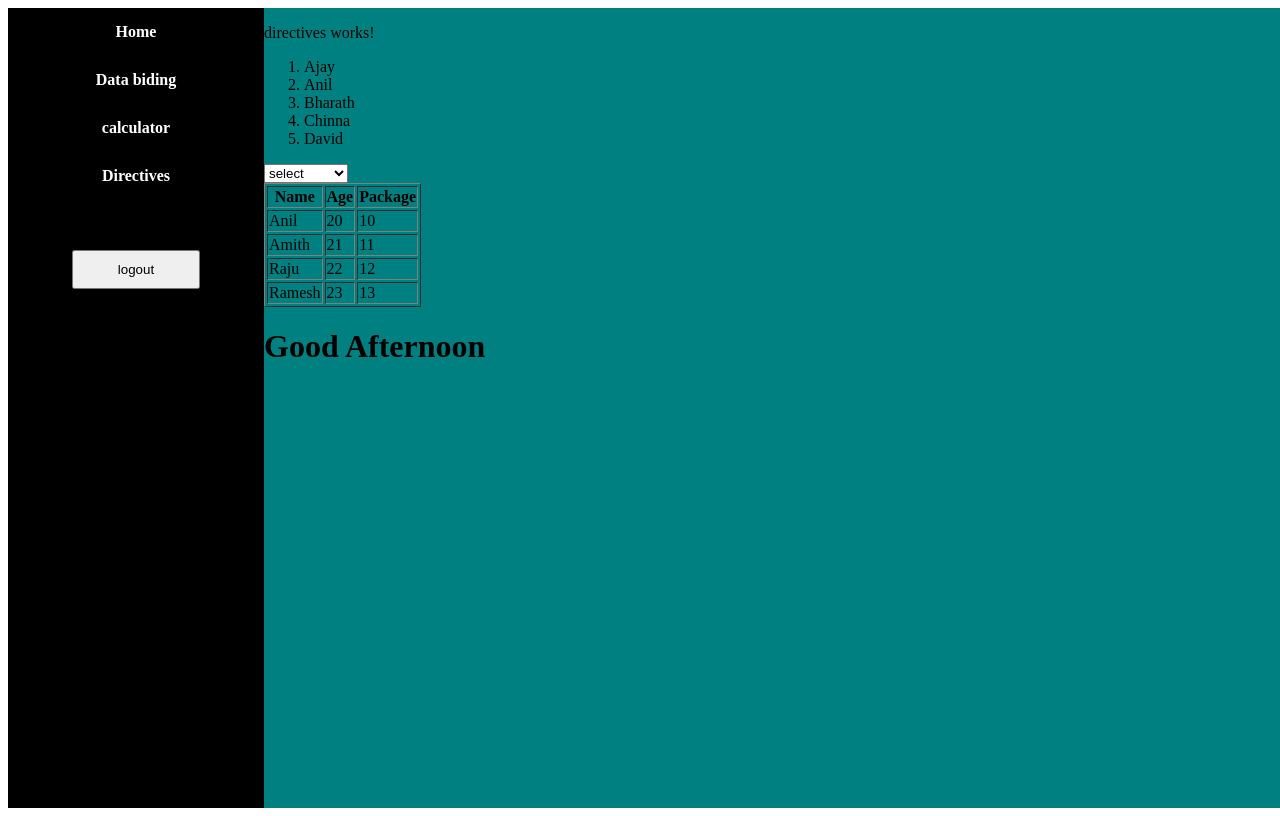
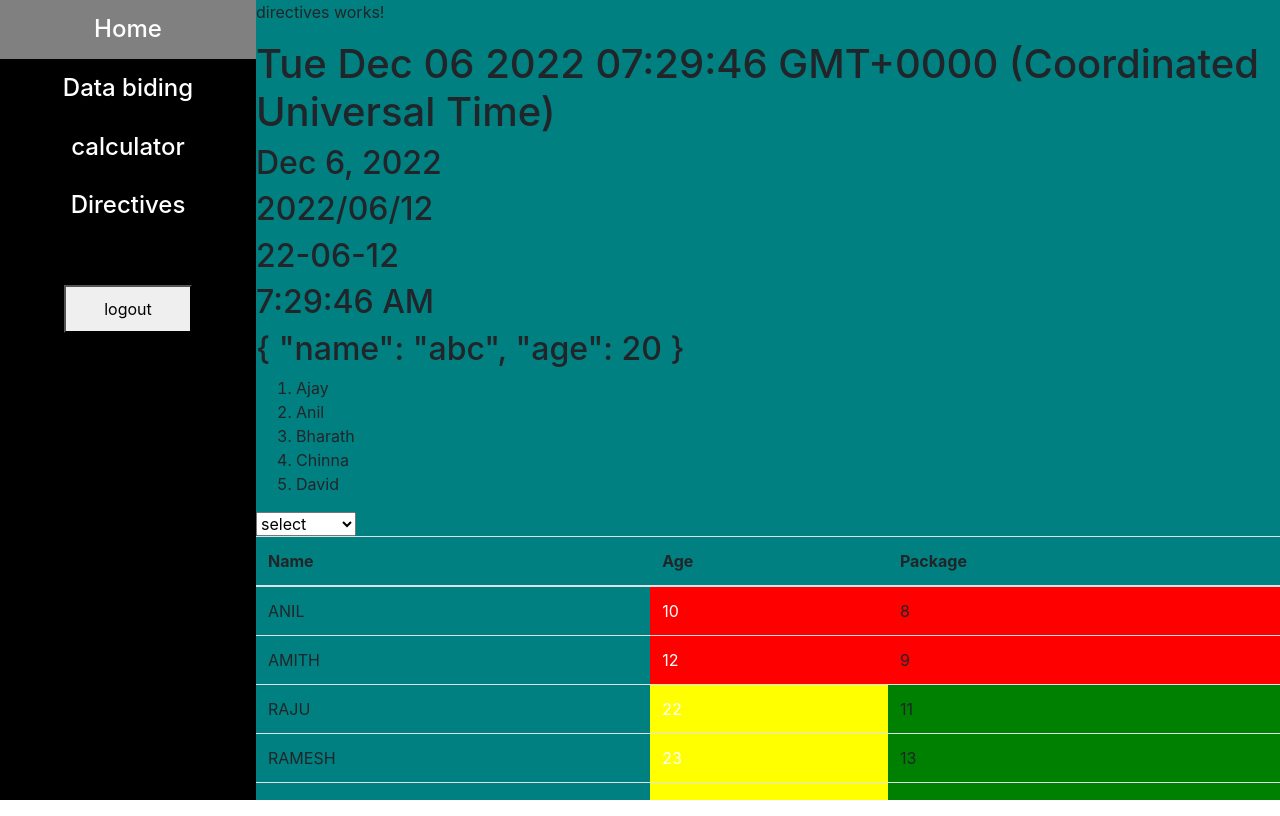
Before and after one commit to trainandhire/my-app3, an Angular app: page /dashboard/directives in a window 1280 px wide. Built offline with nearby package versions, Linux system fonts and the light colour scheme.

Commit message:
attribute directies and pipes implemented.

```diff
--- a/src/app/dashboard/dashboard.component.css
+++ b/src/app/dashboard/dashboard.component.css
@@ -22,6 +22,7 @@
     width: 80%;
     height: 100%;
     background-color: teal;
+    overflow: auto;
 }
 .logout-button{
     margin-top: 50px;
--- a/src/app/directives/directives.component.css
+++ b/src/app/directives/directives.component.css
@@ -0,0 +1,14 @@
+.red{
+    background-color: red;
+    color: white;
+}
+
+.yellow{
+    background-color: yellow;
+    color: white;
+}
+
+.green{
+    background-color: green;
+    color: white;
+}
--- a/src/app/directives/directives.component.html
+++ b/src/app/directives/directives.component.html
@@ -1,4 +1,12 @@
 <p>directives works!</p>
+
+<h1>{{ today }}</h1>
+<h2>{{ today | date }}</h2>
+<h2>{{ today | date:'yyyy/dd/MM' }}</h2>
+<h2>{{ today | date:'yy-dd-MM' }}</h2>
+<h2>{{ today | date:'mediumTime' }}</h2>
+
+<h2>{{ user | json}}</h2>
 
 <ol>
     <li *ngFor="let name of names">{{name}}</li>
@@ -9,7 +17,7 @@
     <option *ngFor="let state of states">{{state}}</option>
 </select>
 
-<table border="1">
+<table class="table">
     <thead>
         <tr>
             <th>Name</th>
@@ -19,9 +27,9 @@
     </thead>
     <tbody>
         <tr *ngFor="let user of users">
-            <td>{{user.name}}</td>
-            <td>{{user.age}}</td>
-            <td>{{user.package}}</td>
+            <td>{{user.name | uppercase}}</td>
+            <td [ngClass]="{ 'red': user.age>0&&user.age<20, 'yellow': user.age>20&&user.age<=30, 'green': user.age>30 }">{{user.age}}</td>
+            <td [ngStyle]="{'background-color':user.package<10?'red':'green'}">{{user.package}}</td>
         </tr>
     </tbody>
 </table>
--- a/src/app/directives/directives.component.ts
+++ b/src/app/directives/directives.component.ts
@@ -12,13 +12,19 @@
   public states:string[] = ['Telangana','Andhra','Tamilnadu','kerala'];
 
   public users:any = [
-    {name:'Anil',age:20,package:10},
-    {name:'Amith',age:21,package:11},
-    {name:'Raju',age:22,package:12},
+    {name:'Anil',age:10,package:8},
+    {name:'Amith',age:12,package:9},
+    {name:'Raju',age:22,package:11},
     {name:'Ramesh',age:23,package:13},
+    {name:'Raju',age:30,package:14},
+    {name:'Ramesh',age:35,package:15},
   ];
 
   public time:number = 14;
+
+  public today:any = new Date();
+
+  public user:any = {name:'abc',age:20};
 
   constructor() { }
 
--- a/src/index.html
+++ b/src/index.html
@@ -6,6 +6,10 @@
   <base href="/">
   <meta name="viewport" content="width=device-width, initial-scale=1">
   <link rel="icon" type="image/x-icon" href="favicon.ico">
+  <link rel="stylesheet" href="https://cdn.jsdelivr.net/npm/bootstrap@4.6.2/dist/css/bootstrap.min.css">
+  <script src="https://cdn.jsdelivr.net/npm/jquery@3.6.1/dist/jquery.slim.min.js"></script>
+  <script src="https://cdn.jsdelivr.net/npm/popper.js@1.16.1/dist/umd/popper.min.js"></script>
+  <script src="https://cdn.jsdelivr.net/npm/bootstrap@4.6.2/dist/js/bootstrap.bundle.min.js"></script>
 </head>
 <body>
   <app-root></app-root>
```
Also changed, not shown: src/app/calculator/calculator.component.html (+30 -2 lines).
